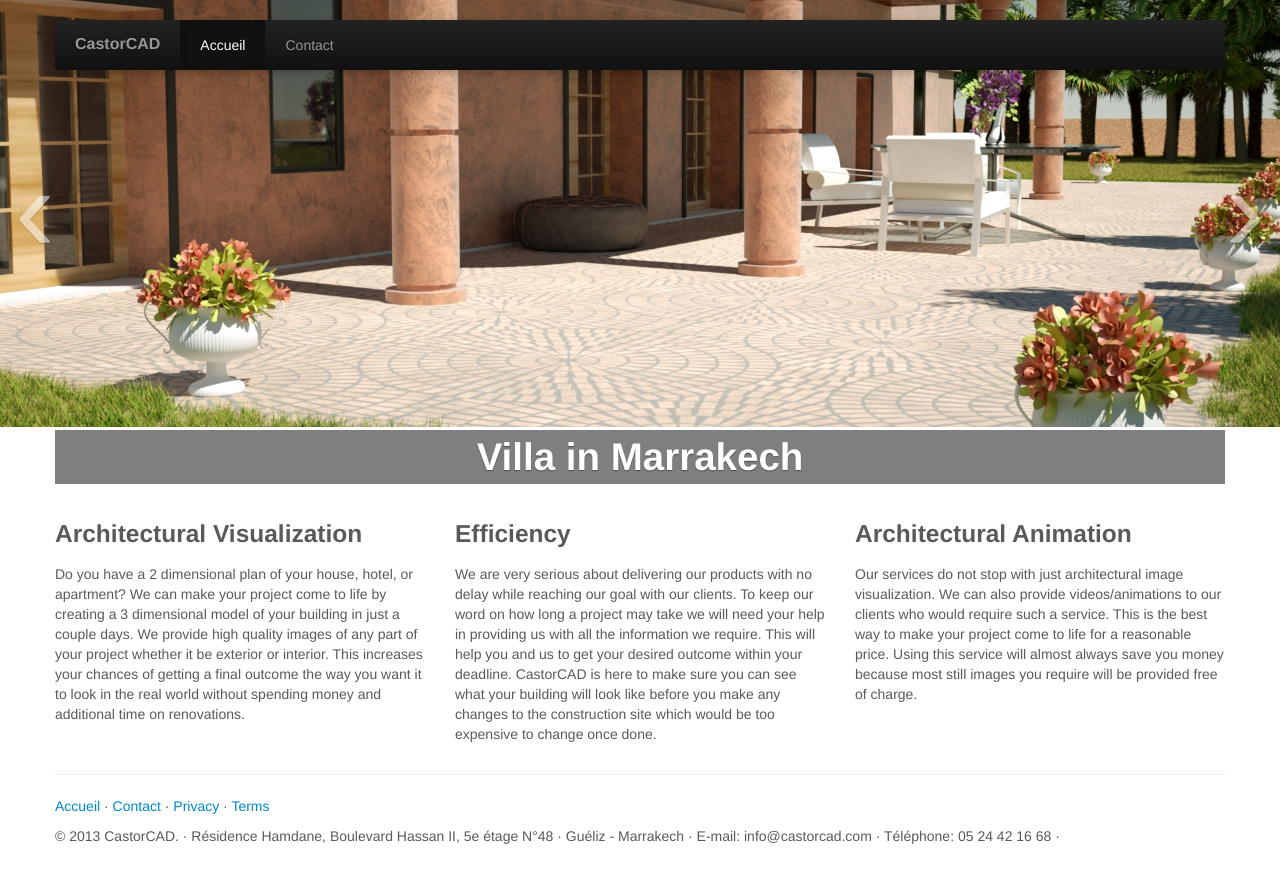
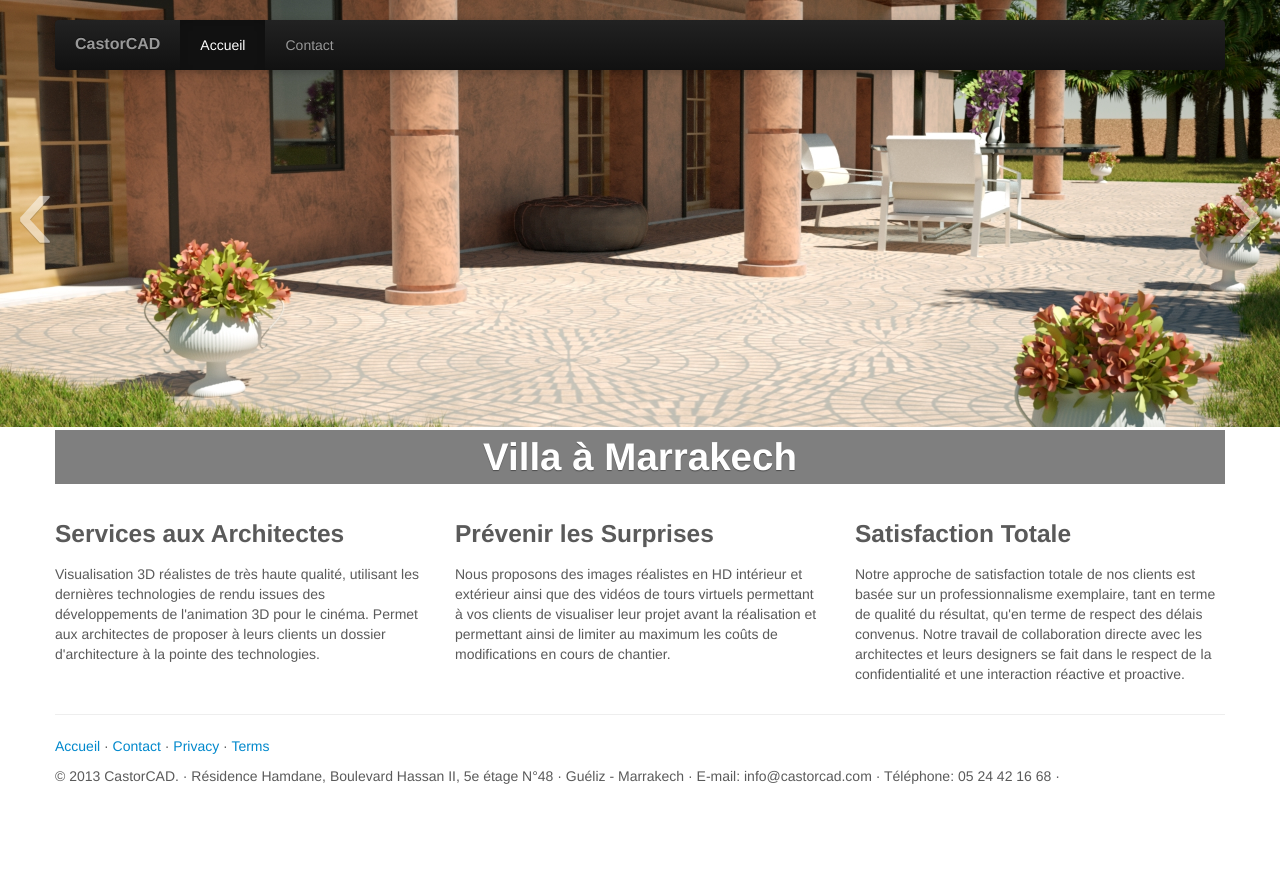
Before and after one commit to ReactiveSets/demo, a plain HTML site: page index.html in a window 1280 px wide. After the commit the page ends 836 px from the top, so only its background shows below. Drawn offline with nearby package versions, Linux system fonts and the light colour scheme.

Commit message:
update home texts

```diff
--- a/index.html
+++ b/index.html
@@ -54,7 +54,7 @@
           <img src="images/01.jpg" alt="">
           <div class="container">
             <div class="carousel-caption">
-              <h1>Villa in Marrakech</h1>
+              <h1>Villa à Marrakech</h1>
             </div>
           </div>
         </div>
@@ -63,7 +63,7 @@
           <img src="images/02.jpg" alt="">
           <div class="container">
             <div class="carousel-caption">
-              <h1>Villa in Marrakech</h1>
+              <h1>Villa à Marrakech</h1>
             </div>
           </div>
         </div>
@@ -72,7 +72,7 @@
           <img src="images/03.jpg" alt="">
           <div class="container">
             <div class="carousel-caption">
-              <h1>Villa in Marrakech</h1>
+              <h1>Villa à Marrakech</h1>
             </div>
           </div>
         </div>
@@ -87,34 +87,30 @@
 
       <div class="row">
         <div class="span4">
-          <h3>Architectural Visualization</h3>
+          <h3>Services aux Architectes</h3>
           <p>
-            Do you have a 2 dimensional plan of your house, hotel, or apartment? We can make your project
-            come to life by creating a 3 dimensional model of your building in just a couple days. We provide
-            high quality images of any part of your project whether it be exterior or interior. This increases
-            your chances of getting a final outcome the way you want it to look in the real world without
-            spending money and additional time on renovations.
+            Visualisation 3D réalistes de très haute qualité, utilisant les dernières technologies de rendu
+            issues des développements de l'animation 3D pour le cinéma. Permet aux architectes de
+            proposer à leurs clients un dossier d'architecture à la pointe des technologies.
           </p>
         </div>
 
         <div class="span4">
-          <h3>Efficiency</h3>
+          <h3>Prévenir les Surprises</h3>
           <p>
-            We are very serious about delivering our products with no delay while reaching our goal with our
-            clients. To keep our word on how long a project may take we will need your help in providing us
-            with all the information we require. This will help you and us to get your desired outcome within
-            your deadline. CastorCAD is here to make sure you can see what your building will look like
-            before you make any changes to the construction site which would be too expensive to change once done.
+            Nous proposons des images réalistes en HD intérieur et extérieur ainsi que des vidéos de tours
+            virtuels permettant à vos clients de visualiser leur projet avant la réalisation et permettant ainsi
+            de limiter au maximum les coûts de modifications en cours de chantier.
           </p>
         </div>
 
         <div class="span4">
-          <h3>Architectural Animation</h3>
+          <h3>Satisfaction Totale</h3>
           <p>
-            Our services do not stop with just architectural image visualization. We can also provide
-            videos/animations to our clients who would require such a service. This is the best way to make
-            your project come to life for a reasonable price. Using this service will almost always save you
-            money because most still images you require will be provided free of charge.
+            Notre approche de satisfaction totale de nos clients est basée sur un professionnalisme
+            exemplaire, tant en terme de qualité du résultat, qu'en terme de respect des délais convenus.
+            Notre travail de collaboration directe avec les architectes et leurs designers se fait dans le
+            respect de la confidentialité et une interaction réactive et proactive.
           </p>
         </div>
       </div>
```
